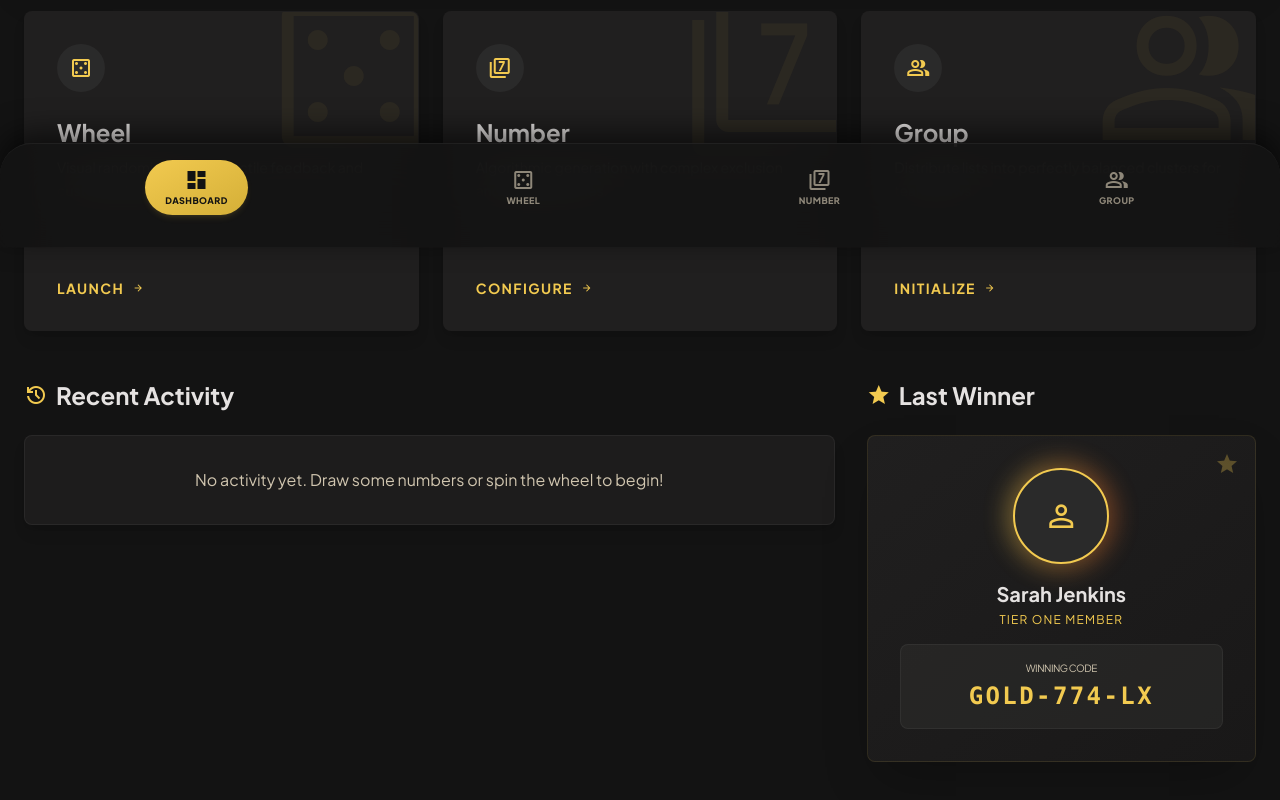
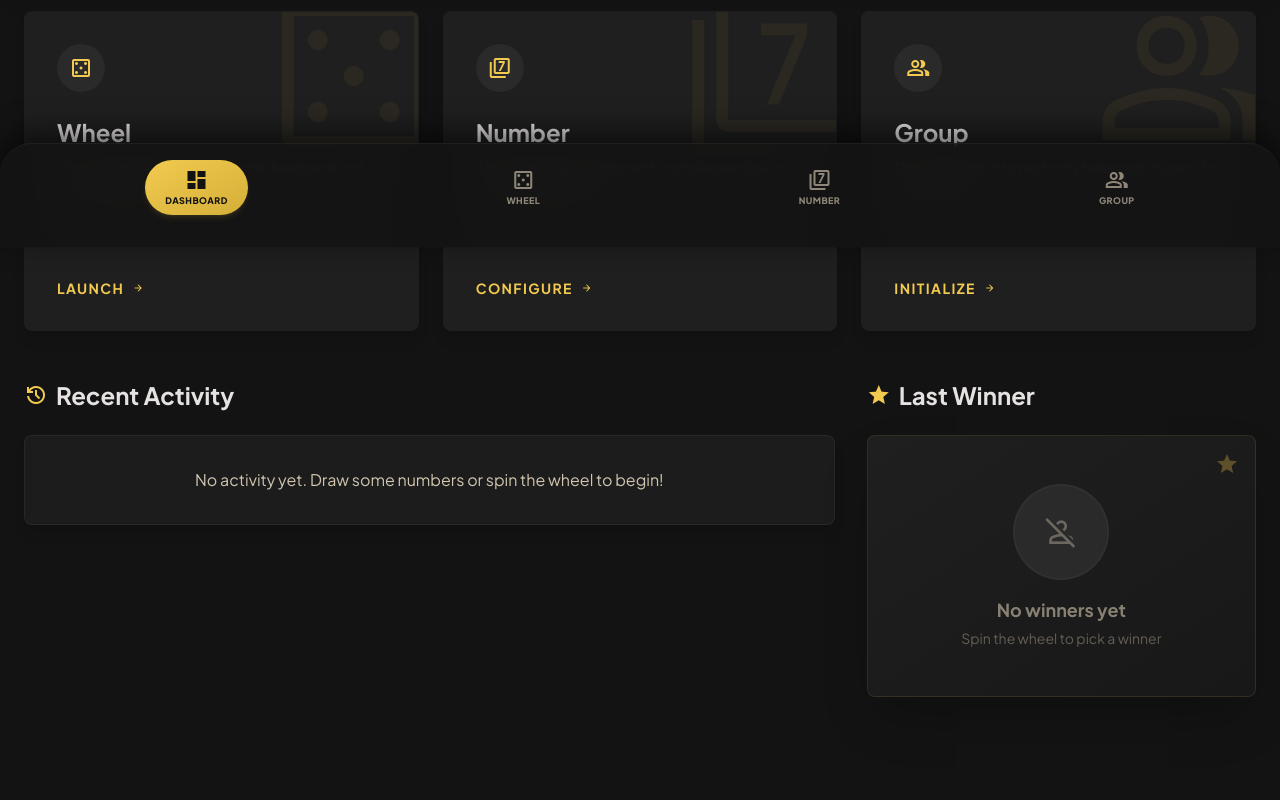
Before and after one commit to scmlewis/lottery_tool, a React (Vite) app: page / in a window 1280 px wide. Shown: the part 553-1353 px from the top of the page. Built offline with nearby package versions, Linux system fonts and the light colour scheme.

Commit message:
fix: remove hardcoded winner from dashboard
- Show actual last winner from history instead of 'Sarah Jenkins'
- Show empty state with 'No winners yet' when no history exists
- Initialize last winner from localStorage on app load

```diff
--- a/src/App.tsx
+++ b/src/App.tsx
@@ -26,8 +26,20 @@ export default function App() {
   });
   const [numberBatches, setNumberBatches] = useState<NumberBatchEntry[]>([]);
   const [activities, setActivities] = useState<ActivityEntry[]>([]);
-  const [lastWinnerName, setLastWinnerName] = useState('Sarah Jenkins');
-  const [lastWinnerCode, setLastWinnerCode] = useState('GOLD-774-LX');
+  const [lastWinnerName, setLastWinnerName] = useState(() => {
+    const history = safeParseJSON<WinnerHistoryEntry[]>(localStorage.getItem(STORAGE_KEY_WINNER_HISTORY), []);
+    return history.length > 0 ? history[0].name : '';
+  });
+  const [lastWinnerCode, setLastWinnerCode] = useState(() => {
+    const history = safeParseJSON<WinnerHistoryEntry[]>(localStorage.getItem(STORAGE_KEY_WINNER_HISTORY), []);
+    if (history.length > 0) {
+      const name = history[0].name;
+      const codeSegment = Math.floor(100 + Math.random() * 900);
+      const suffix = name.substring(0, 2).toUpperCase();
+      return `GOLD-${codeSegment}-${suffix}`;
+    }
+    return '';
+  });
 
   const { toggleDisplayMode } = useDisplayMode();
 
@@ -84,8 +96,8 @@ export default function App() {
       setWinnerHistory([]);
       setNumberBatches([]);
       setActivities([]);
-      setLastWinnerName('Sarah Jenkins');
-      setLastWinnerCode('GOLD-774-LX');
+      setLastWinnerName('');
+      setLastWinnerCode('');
       setMode('dashboard');
       setShowSettings(false);
     }
--- a/src/components/DashboardView.tsx
+++ b/src/components/DashboardView.tsx
@@ -11,8 +11,8 @@ interface DashboardViewProps {
 export default function DashboardView({
   onNavigate,
   activities,
-  lastWinnerName = 'Sarah Jenkins',
-  lastWinnerCode = 'GOLD-774-LX',
+  lastWinnerName,
+  lastWinnerCode,
 }: DashboardViewProps) {
   return (
     <motion.div
@@ -127,6 +127,7 @@ export default function DashboardView({
             <div className="absolute top-0 right-0 p-4">
               <span className="material-symbols-outlined text-primary opacity-30" style={{ fontVariationSettings: "'FILL' 1" }}>star</span>
             </div>
+            {lastWinnerName ? (
               <div className="flex flex-col items-center text-center space-y-4">
                 <div className="relative">
                   <div className="absolute -inset-1.5 bg-gradient-to-r from-primary to-secondary rounded-full blur-md opacity-40 animate-pulse"></div>
@@ -143,6 +144,17 @@ export default function DashboardView({
                   <div className="text-2xl font-mono font-black tracking-widest text-primary">{lastWinnerCode}</div>
                 </div>
               </div>
+            ) : (
+              <div className="flex flex-col items-center text-center space-y-4 py-4">
+                <div className="w-24 h-24 rounded-full bg-surface-container-high border-2 border-outline-variant/20 flex items-center justify-center">
+                  <span className="material-symbols-outlined text-on-surface-variant/40 text-4xl">person_off</span>
+                </div>
+                <div>
+                  <h4 className="text-lg font-bold font-headline text-on-surface-variant/60">No winners yet</h4>
+                  <p className="text-on-surface-variant/40 text-sm mt-1">Spin the wheel to pick a winner</p>
+                </div>
+              </div>
+            )}
           </div>
         </div>
       </section>
```
Lines whose indentation alone changed are shown as unchanged.
